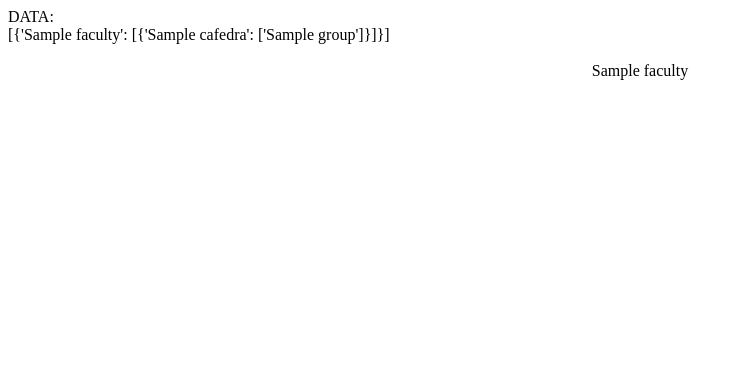
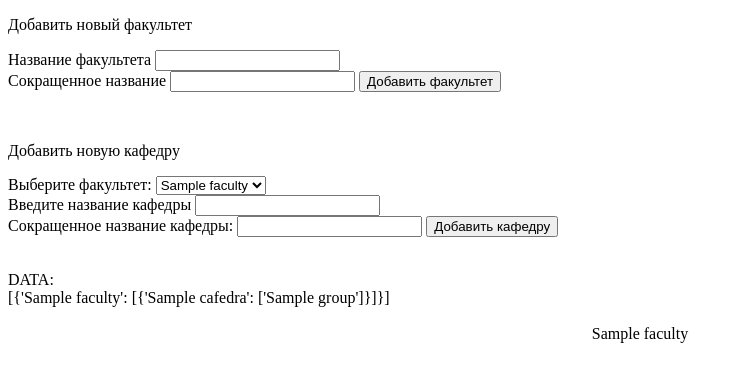
Before and after one commit to kiwib0n/Django, a Django app: page /faculty/ in a window 1280 px wide. Shown: the top 382 px of the page, without its empty margins (0-743 px from the left). Run offline with Django 3.2, Linux system fonts and the light colour scheme; tables that the repository leaves empty hold one stand-in row (values such as "Sample post").

Commit message:
Сделал связь с БД через html-форму.

```diff
--- a/mysite/faculty/templates/faculty/index.html
+++ b/mysite/faculty/templates/faculty/index.html
@@ -6,6 +6,41 @@
     </head>
 
     <body>
+
+        <p>
+            Добавить новый факультет
+            <form name="addNewFacultet" action="/faculty/add/" method="POST">
+                {% csrf_token %}
+                <label>Название факультета</label>
+                <input name="name" />   <br/>
+                <label>Сокращенное название</label>
+                <input name="simple_name" />
+                <button type="submit">Добавить факультет</button>
+            </form>
+        </p>
+        <br/>
+        <p>Добавить новую кафедру
+            <form name = "addNewCafedra" action="/faculty/NewCafedra/" method="POST">
+                {% csrf_token %}
+            <label>Выберите факультет: </label>
+                <select type="radio" default="1" name="facultet">
+                    {% for key in data %}
+                    {% for faculty in key %}
+                        <option value="{{faculty}}">{{faculty}}</option>
+                    {% endfor %}
+                {% endfor %}
+                </select>
+            <br/>
+            <label>Введите название кафедры</label>
+            <input name="cafedra_name" value=""/>
+            <br/>
+            <label>Сокращенное название кафедры: </label>
+            <input name="simple_name" value=""/>
+                <button type="submit">Добавить кафедру</button>
+            </form>
+        </p>
+
+        <br/>
         {% if data %}
             DATA:<br/>{{data}}
             <br/><br/>
--- a/mysite/faculty/urls.py
+++ b/mysite/faculty/urls.py
@@ -4,5 +4,8 @@ from . import views
 
 
 urlpatterns = [
-    url(r'^$', views.index, name='index'),
+    url(r'^$', views.faculty_index, name='faculty_index'),
+    url('add', views.faculty_add, name='faculty_add'),
+    url('NewCafedra', views.faculty_NewCafedra, name='faculty_NewCafedra'),
+
 ]
--- a/mysite/faculty/views.py
+++ b/mysite/faculty/views.py
@@ -2,9 +2,9 @@ from django.shortcuts import render
 from django.http import HttpResponse
 from .models import Faculty, Group, Cafedra
 from django.template import RequestContext, loader
+from django.shortcuts import redirect
 
-
-def index(request):
+def faculty_index(request):
 
     faculty = Faculty.objects.all()
     template = 'faculty/index.html'
@@ -24,3 +24,38 @@ def index(request):
                 DATA[i][faculty[i].name][0][caf.name] = group_list
 
     return render(request, template, {'data': DATA})
+
+def faculty_add(request):
+
+    if request.POST['name'] and request.POST['simple_name']:
+        new_faculty = Faculty()
+        new_faculty.name = request.POST['name']
+        new_faculty.simple_name = request.POST['simple_name']
+        new_faculty.save()
+        return redirect('faculty_index')
+    else:
+        return redirect('faculty_index')
+
+def faculty_NewCafedra(request):
+    if request.POST['facultet'] and request.POST['cafedra_name'] and request.POST['simple_name']:
+        facultet = Faculty.objects.all()
+        cafedra = Cafedra()
+
+        print("\n\n")
+        print(request.POST['facultet'])
+        print("\n\n")
+
+        for i in range(len(facultet)):
+
+            if facultet[i].name.lower() == request.POST['facultet'].lower():
+                facultet = facultet[i]
+                break
+
+        cafedra.faculty = facultet
+        cafedra.name = request.POST['cafedra_name']
+        cafedra.simple_name = request.POST['simple_name']
+
+        cafedra.save()
+        return redirect('faculty_index')
+    else:
+        return redirect('faculty_index')
```
Also changed, not shown: mysite/polls/templates/polls/detail.html (+5 -24 lines), mysite/polls/views.py (+25 -9 lines).
